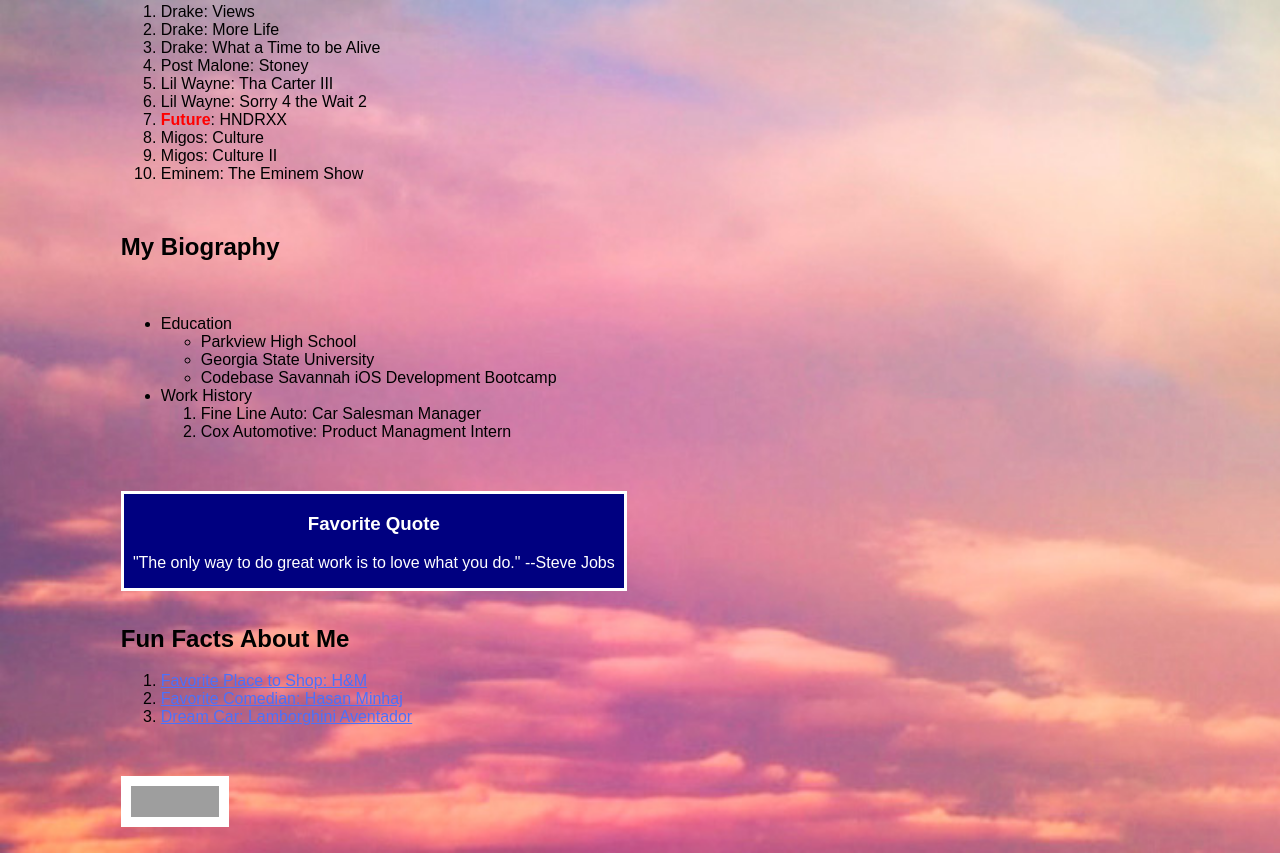
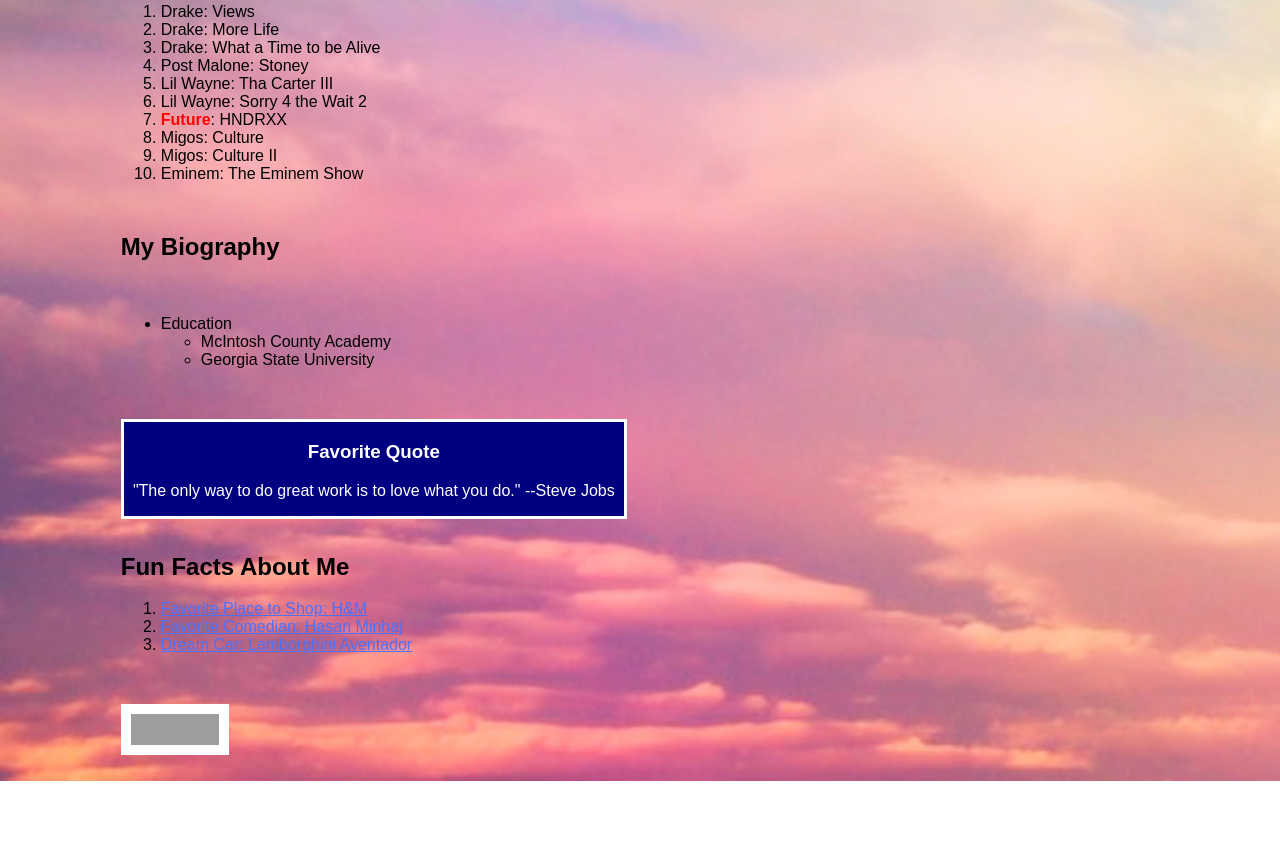
Before and after one commit to spatel287/Assignment1_SujalPatel, a plain HTML site: page index.html in a window 1280 px wide. Shown: the part 1946-2799 px from the top of the page. After the commit the page ends 2727 px from the top, so only its background shows below. Drawn offline with Linux system fonts and the light colour scheme; grey boxes are pictures that could not be loaded.

Commit message:
edit
changed the code lines

```diff
--- a/index.html
+++ b/index.html
@@ -165,16 +165,10 @@
 <ul>
   <li>Education
     <ul>
-      <li>Parkview High School</li>
+      <li>McIntosh County Academy</li>
       <li>Georgia State University</li>
-      <li>Codebase Savannah iOS Development Bootcamp</li>
     </ul>
   </li>
-  <li>Work History</li>
-  	<ol>
-  	  <li>Fine Line Auto: Car Salesman Manager</li>
-  	  <li>Cox Automotive: Product Managment Intern</li>
-  	</ol>
 </ul>
 </td>
 </tr>
```
